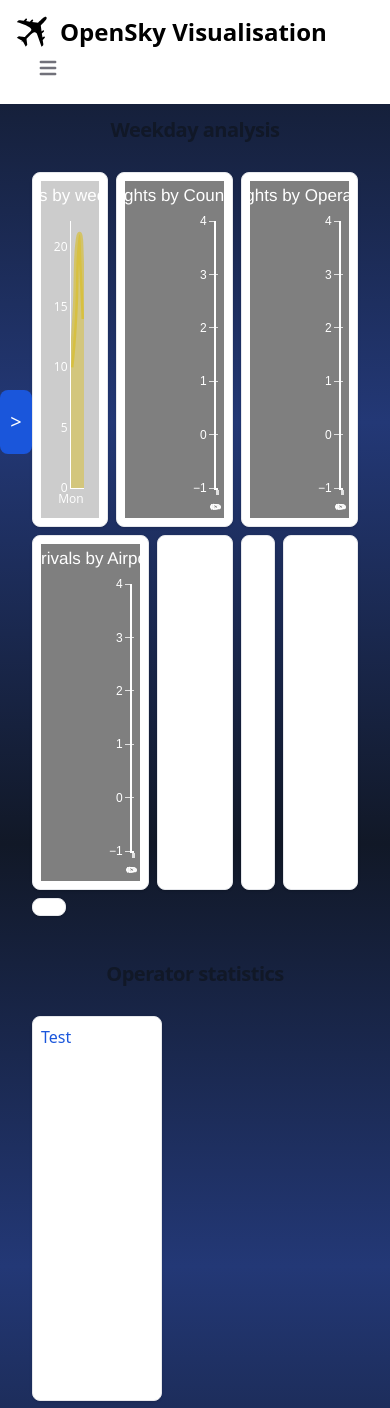
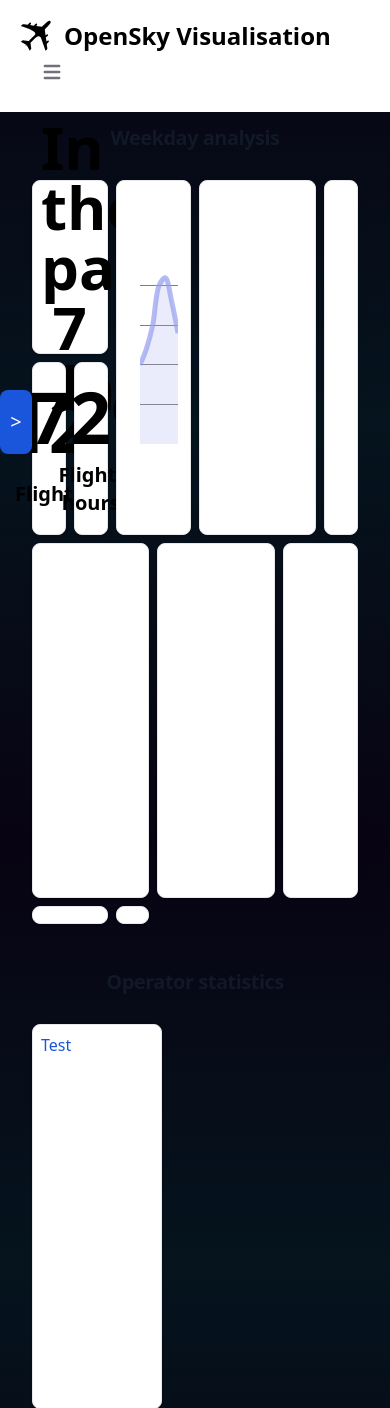
Before and after one commit to Data210/OpenSky-Dashboard, a Flask app: page /stats in a window 390 px wide. Shown: the top 1408 px of the page. Run offline with Flask 3, Linux system fonts and the light colour scheme; data that the repository does not hold is empty; some libraries are stand-ins or nearby versions.

Commit message:
tailwind custom colors

```diff
--- a/static/dist/css/output.css
+++ b/static/dist/css/output.css
@@ -867,6 +867,13 @@ input:checked + .toggle-bg {
 * {
   scrollbar-color: initial;
   scrollbar-width: initial;
+}
+
+:root {
+  --background-primary: 5 20 30;
+  --background-secondary: 8 3 18;
+  --primary-color: 16 31 41;
+  --secondary-color: 6 158 219;
 }
 
 *, ::before, ::after {
@@ -1169,6 +1176,10 @@ input:checked + .toggle-bg {
   grid-column: span 3 / span 3;
 }
 
+.row-span-1 {
+  grid-row: span 1 / span 1;
+}
+
 .row-span-2 {
   grid-row: span 2 / span 2;
 }
@@ -1531,6 +1538,10 @@ input:checked + .toggle-bg {
 
 .justify-around {
   justify-content: space-around;
+}
+
+.justify-evenly {
+  justify-content: space-evenly;
 }
 
 .justify-stretch {
@@ -1631,6 +1642,10 @@ input:checked + .toggle-bg {
   border-width: 0px;
 }
 
+.border-4 {
+  border-width: 4px;
+}
+
 .border-b {
   border-bottom-width: 1px;
 }
@@ -1660,6 +1675,10 @@ input:checked + .toggle-bg {
   border-color: rgb(209 213 219 / var(--tw-border-opacity));
 }
 
+.border-transparent {
+  border-color: transparent;
+}
+
 .border-zinc-100 {
   --tw-border-opacity: 1;
   border-color: rgb(244 244 245 / var(--tw-border-opacity));
@@ -1746,23 +1765,23 @@ input:checked + .toggle-bg {
   background-image: linear-gradient(to bottom, var(--tw-gradient-stops));
 }
 
-.from-gray-900 {
-  --tw-gradient-from: #111827 var(--tw-gradient-from-position);
-  --tw-gradient-to: rgb(17 24 39 / 0) var(--tw-gradient-to-position);
+.from-background2 {
+  --tw-gradient-from: rgb(var(--background-secondary) / 1) var(--tw-gradient-from-position);
+  --tw-gradient-to: rgb(var(--background-secondary) / 0) var(--tw-gradient-to-position);
   --tw-gradient-stops: var(--tw-gradient-from), var(--tw-gradient-to);
 }
 
-.via-blue-900 {
-  --tw-gradient-to: rgb(35 56 118 / 0)  var(--tw-gradient-to-position);
-  --tw-gradient-stops: var(--tw-gradient-from), #233876 var(--tw-gradient-via-position), var(--tw-gradient-to);
+.via-background {
+  --tw-gradient-to: rgb(var(--background-primary) / 0)  var(--tw-gradient-to-position);
+  --tw-gradient-stops: var(--tw-gradient-from), rgb(var(--background-primary) / 1) var(--tw-gradient-via-position), var(--tw-gradient-to);
 }
 
 .via-50\% {
   --tw-gradient-via-position: 50%;
 }
 
-.to-gray-900 {
-  --tw-gradient-to: #111827 var(--tw-gradient-to-position);
+.to-background2 {
+  --tw-gradient-to: rgb(var(--background-secondary) / 1) var(--tw-gradient-to-position);
 }
 
 .bg-\[size\:70\%\] {
@@ -1912,6 +1931,11 @@ input:checked + .toggle-bg {
 
 .text-6xl {
   font-size: 3.75rem;
+  line-height: 1;
+}
+
+.text-7xl {
+  font-size: 4.5rem;
   line-height: 1;
 }
 
--- a/static/scripts/graphs.js
+++ b/static/scripts/graphs.js
@@ -9,42 +9,59 @@ function line_chart(target_id, title) {
         type: 'scatter',
         mode: 'lines',
         fill: 'tozeroy',
-        fillcolor: "rgba(219, 187, 6,0.4)",
+        fillcolor: "rgba(150, 159, 237,0.2)",
         line: {
-            color: "rgba(219, 187, 6,0.5)",
+            color: "rgba(150, 159, 237,0.7)",
             width: 5,
             shape: 'spline',
-            smoothing: 1.3
+            smoothing: 1
         }
     };
 
     layout = {
         title: {
-            text: title,
+            text: '<b>'+title+'</b>',
             font: {
                 color: '#FFFFFF',
-                family: 'Helvetica'
-            }
+                family: 'Helvetica',
+                size: 40
+            },
+            yref: 'paper',
+            // automargin: true,
         },
         showlegend: false,
-        paper_bgcolor: 'rgba(0,0,0,0.2)',
+        paper_bgcolor: 'rgba(0,0,0,0)',
         plot_bgcolor: 'rgba(0,0,0,0)',
         xaxis: {
             linecolor: "#FFFFFF",
             color: "#FFFFFF",
+            tickfont:{
+                size:20
+            },
             showgrid: false,
-            showticklabels: true
+            ticklen: 15,
+            title_standoff:15,
+            showticklabels: true,
+            tickwidth: 0,
+            automargin: true,
         },
         yaxis: {
             linecolor: "#FFFFFF",
             color: "#FFFFFF",
-            showgrid: false,
+            gridcolor: "rgba(0,0,0,0.5)",
+            tickfont:{
+                size:20
+            },
+            showgrid: true,
+            automargin: true,
+
         },
         margin: {
-            l: 30,
-            r: 15,
-            b: 30,
-            t: 40
+            // pad:20,
+            l: 10,
+            r: 10,
+            b: 10,
+            t: 80,
         },
         autosize: true,
         uirevision: true
--- a/templates/index.html
+++ b/templates/index.html
@@ -4,7 +4,7 @@
 {% endblock %}
 {% block content %}
 
-<section class="min-h-min pb-16 my-16 bg-white dark:bg-gray-900/70">
+<section class="min-h-min pb-16 my-16 bg-white dark:bg-transparent">
   <div class="py-8 px-4 mx-auto w-3/4 text-center lg:py-16">
     <h1
       class="mb-4 text-xl font-extrabold tracking-tight leading-none text-gray-900 md:text-4xl lg:text-5xl dark:text-white">
--- a/templates/layout.html
+++ b/templates/layout.html
@@ -1,5 +1,5 @@
 <!DOCTYPE html>
-<html class="bg-gradient-to-b from-gray-900 via-blue-900 via-50% to-gray-900
+<html class="bg-gradient-to-b from-background2 via-background via-50% to-background2
 scrollbar scrollbar-thumb-zinc-200 scrollbar-track-zinc-800/100 h-10 overflow-y-scroll
 " style="height: 100vh;">
 
@@ -14,7 +14,7 @@ scrollbar scrollbar-thumb-zinc-200 scrollbar-track-zinc-800/100 h-10 overflow-y-
 
 <body class="h-full">
     <!-- NAVBAR -->
-    <nav class="bg-white border-zinc-200 dark:bg-zinc-900">
+    <nav class="bg-white dark:bg-transparent border-4 border-transparent ">
         <div class="max-w-screen-xl flex flex-wrap items-center justify-between mx-auto p-4">
             <a href="#" class="flex items-center">
                 <img src="static/img/Airplane_silhouette.svg" class="h-8 mr-3 dark:invert" alt="Website Logo" />
@@ -34,7 +34,7 @@ scrollbar scrollbar-thumb-zinc-200 scrollbar-track-zinc-800/100 h-10 overflow-y-
             </button>
             <div class="hidden w-full md:block md:w-auto" id="navbar-default">
                 <ul
-                    class="font-medium flex flex-col p-4 md:p-0 mt-4 border border-zinc-100 rounded-lg bg-zinc-50 md:flex-row md:space-x-8 md:mt-0 md:border-0 md:bg-white dark:bg-zinc-800 md:dark:bg-zinc-900 dark:border-zinc-700">
+                    class="font-medium flex flex-col p-4 md:p-0 mt-4 border border-zinc-100 rounded-lg bg-zinc-50 md:flex-row md:space-x-8 md:mt-0 md:border-0 md:bg-white dark:bg-zinc-800 md:dark:bg-transparent dark:border-zinc-700">
                     <li>
                         <a href="/"
                             class="block py-2 pl-3 pr-4 text-zinc-900 rounded hover:bg-zinc-100 md:hover:bg-transparent md:border-0 md:hover:text-blue-700 md:p-0 dark:text-white md:dark:hover:text-blue-500 dark:hover:bg-zinc-700 dark:hover:text-white md:dark:hover:bg-transparent"
--- a/templates/stats.html
+++ b/templates/stats.html
@@ -1,3 +1,4 @@
+<!-- language=jinja -->
 {% extends "layout.html" %}
 {% block head %}
 {{ super() }}
@@ -8,15 +9,32 @@
 <section class="w-full h-screen flex flex-col">
   <div class="w-full text-center my-4">
     <h1
-      class="text-xl font-extrabold tracking-tight leading-none text-gray-900 md:text-4xl lg:text-5xl dark:text-white">
+      class="text-xl font-extrabold tracking-tight leading-none text-gray-900 md:text-4xl lg:text-5xl dark:text-cyan-50">
       Weekday analysis</h1>
   </div>
+
   <div class="p-8 pt-4 w-full h-auto grid grid-rows-4 grid-cols-8 box-border gap-2 flex-1 min-h-0">
+    <div class="card-transparent row-span-1 col-span-2">
+      <div id="week-flight-stats" class="w-full h-full flex flex-col justify-center text-center">
+        <div class="text-6xl font-extrabold dark:text-cyan-50">In the past 7 days</div>
+      </div>
+    </div>
+    <div class="card-transparent row-start-2 row-span-1 col-span-1 flex flex-col justify-evenly text-center items-center">
+      <div class="text-7xl font-extrabold dark:text-cyan-50">12</div>
+      <div class="text-xl font-extrabold dark:text-cyan-50">Flights</div>
+    </div>
+    <div class="card-transparent row-start-2 row-span-1 col-span-1 flex flex-col justify-evenly text-center items-center">
+      <div class="text-7xl font-extrabold dark:text-cyan-50">729</div>
+      <div class="text-xl font-extrabold dark:text-cyan-50">Flight-hours</div>
+    </div>
     <div class="card-transparent row-span-2 col-span-2">
       <div id="graph1" class="w-full h-full"></div>
     </div>
     <div class="card-transparent row-span-2 col-span-3">
       <div id="graph2" class="w-full h-full"></div>
+    </div>
+    <div class="card-transparent row-span-2 col-span-1">
+      <div class="w-full h-full"></div>
     </div>
     <div class="card-transparent row-span-2 col-span-3">
       <div id="graph3" class="w-full h-full"></div>
@@ -30,9 +48,6 @@
     <!-- <div class="card-transparent row-span-2 col-span-2">
       <div class="w-full h-full"></div>
     </div> -->
-    <div class="card-transparent row-span-2 col-span-1">
-      <div id="graph5" class="w-full h-full"></div>
-    </div>
     <div class="card-transparent row-span-2 col-span-2">
       <div id="graph6" class="w-full h-full"></div>
     </div>
@@ -59,12 +74,13 @@
 
   </div>
 </section>
-<script>
+<!-- <script>
+  {{ flights_by_country | safe}}
   $(document).ready(function () {
     bar_chart("graph2", {{ flights_by_country | safe}}, "Flights by Country")
     bar_chart("graph3", {{ flights_by_operator | safe}}, "Flights by Operator")
     bar_chart("graph4", {{ flights_arriving_airport | safe}}, "Arrivals by Airport")
 })
 
-</script>
+</script> -->
 {% endblock %}
```
Also changed, not shown: other parts of static/dist/css/output.css (+38 -20 lines), static/src/input.css (+18 -3 lines), tailwind.config.js (+8 -1 lines).
